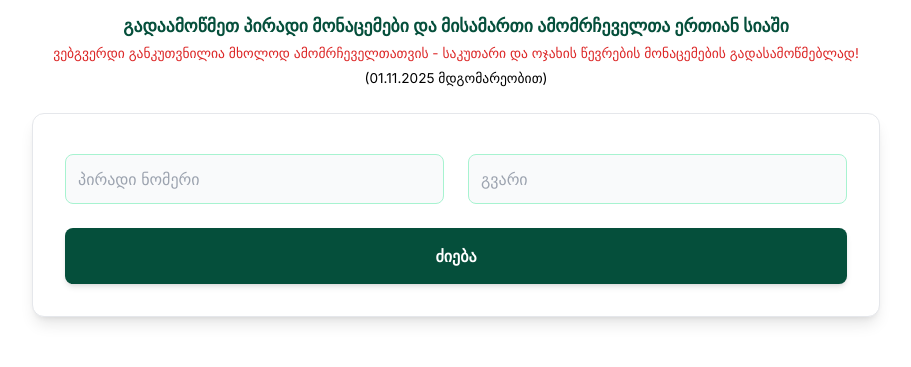
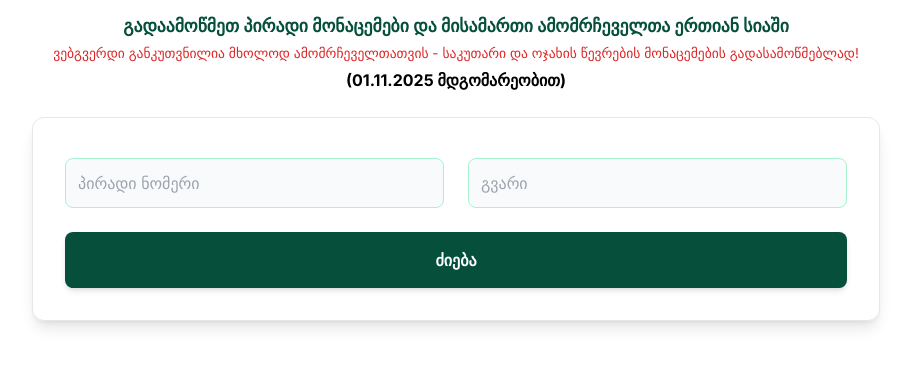
Before and after one commit to ems-voters/cesko, a plain HTML site: page index.html in a window 1280 px wide. Shown: the part 125-492 px from the top of the page, without its empty margins (184-1095 px from the left). Drawn offline with nearby package versions, Linux system fonts and the light colour scheme.

Commit message:
Add files via upload

```diff
--- a/index.html
+++ b/index.html
@@ -17,7 +17,8 @@
         /* Custom Text Styles */
         .header-text-green { color: #054f3b; font-weight: 600; text-align: center; margin-bottom: 4px; font-size: 1.1rem; }
         .header-text-red { color: #dc2626; text-align: center; margin-bottom: 4px; font-size: 0.85rem; }
-        .header-text-black { color: #000000; text-align: center; margin-bottom: 25px; font-size: 0.85rem; font-weight: 400; }
+        /* Increased size and made bold */
+        .header-text-black { color: #000000; text-align: center; margin-bottom: 25px; font-size: 1rem; font-weight: 700; }
     </style>
 </head>
 <body class="min-h-screen">
```
